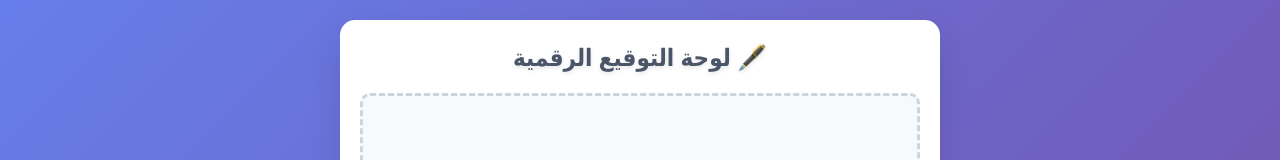
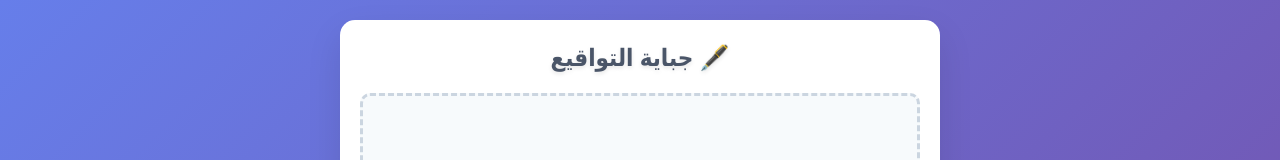
Before and after one commit to abodahmaj/nd, a plain HTML site: page index.html in a window 1280 px wide. Shown: the top 160 px of the page. Drawn offline with Linux system fonts and the light colour scheme.

Commit message:
Update index.html

```diff
--- a/index.html
+++ b/index.html
@@ -3,7 +3,7 @@
 <head>
     <meta charset="UTF-8">
     <meta name="viewport" content="width=device-width, initial-scale=1.0, user-scalable=no">
-    <title>لوحة التوقيع التفاعلية</title>
+    <title>جباية التواقيع</title>
     <style>
         * {
             margin: 0;
@@ -372,7 +372,7 @@
 </head>
 <body>
     <div class="container">
-        <h1 class="title">🖋️ لوحة التوقيع الرقمية</h1>
+        <h1 class="title">🖋️ جباية التواقيع</h1>
 
         <div class="signature-container">
             <canvas id="signature-canvas" class="signature-canvas" width="560" height="300"></canvas>
```
